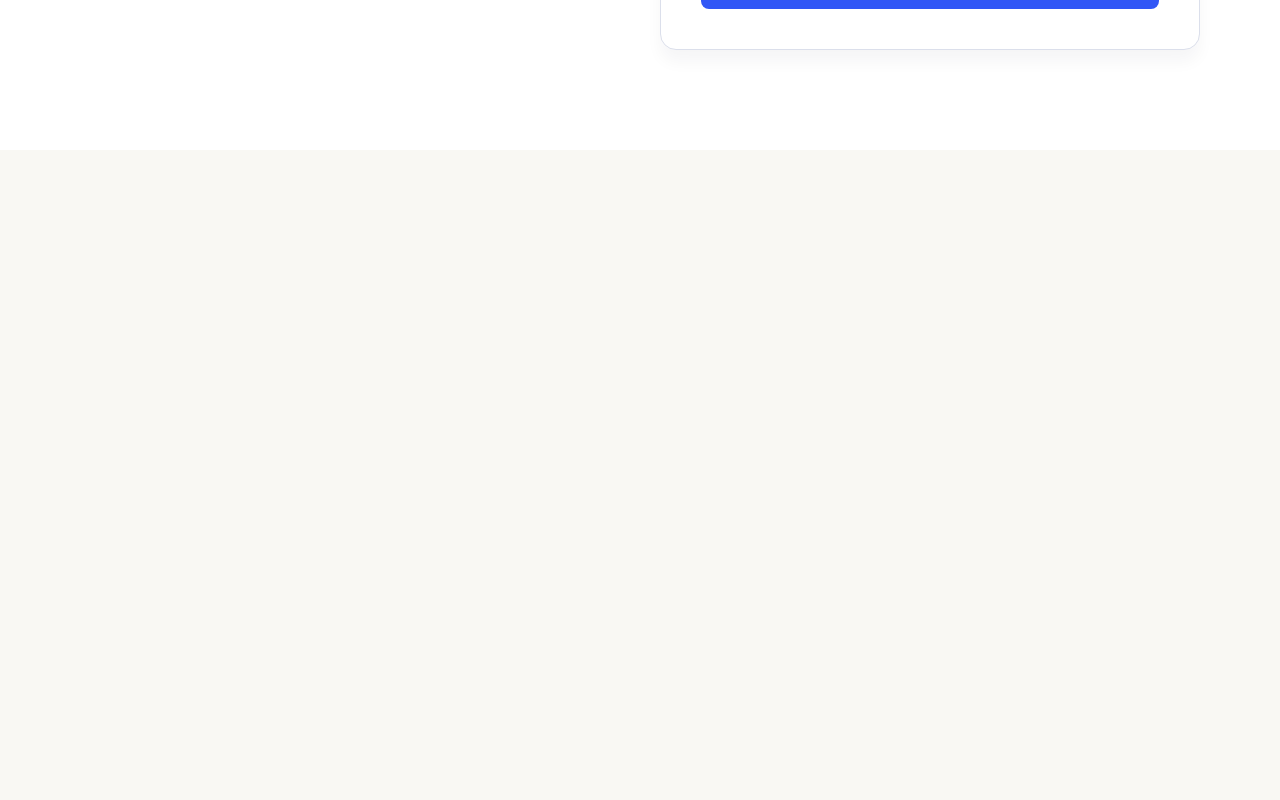
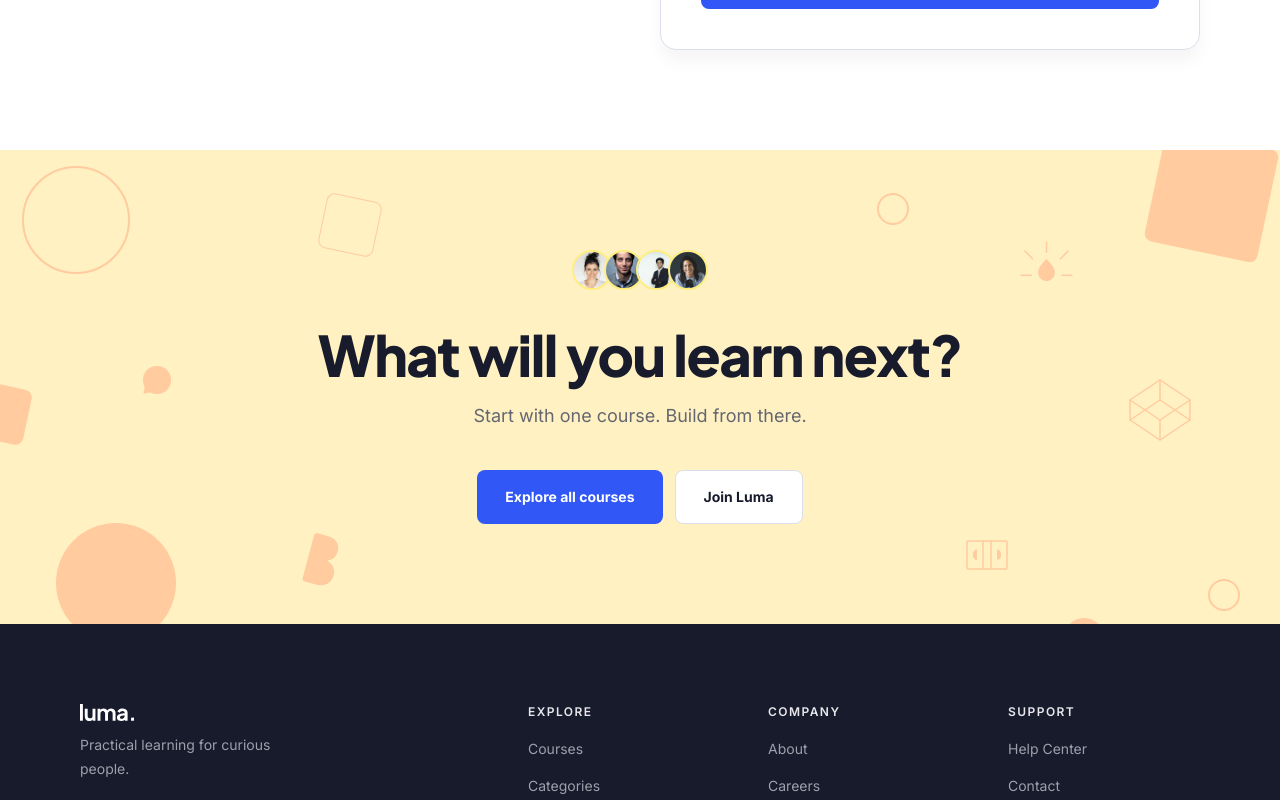
Before and after one commit to phap9060/buzzvel-test, a Next.js app: page / in a window 1280 px wide. Shown: the part 4700-5500 px from the top of the page. Before the commit the page ends 4850 px from the top, so only its background shows below. Built offline with nearby package versions, Linux system fonts and the light colour scheme.

Commit message:
feat(page): complete the landing page composition
Co-Authored-By: Claude Fable 5.2 <noreply@anthropic.com>

```diff
--- a/src/app/page.tsx
+++ b/src/app/page.tsx
@@ -2,8 +2,10 @@ import { Categories } from "@/modules/categories";
 import { Community } from "@/modules/community";
 import { Contact } from "@/modules/contact";
 import { FeaturedCourse } from "@/modules/featured-course";
+import { FinalCta } from "@/modules/final-cta";
 import { Hero } from "@/modules/hero";
 import { HowItWorks } from "@/modules/how-it-works";
+import { SiteFooter } from "@/modules/site-footer";
 import { SiteHeader } from "@/modules/site-header";
 import { Testimonial } from "@/modules/testimonial";
 
@@ -19,7 +21,9 @@ export default function Home() {
         <Testimonial />
         <Community />
         <Contact />
+        <FinalCta />
       </main>
+      <SiteFooter />
     </>
   );
 }
--- a/src/modules/community/data.ts
+++ b/src/modules/community/data.ts
@@ -26,7 +26,7 @@ export const mosaicColumns: readonly MosaicColumn[] = [
       },
       {
         src: photo("person-02"),
-        alt: "Three colleagues gathered around a laptop",
+        alt: "Group of students gathered around a laptop",
         width: 138.03,
         height: 207.05,
       },
@@ -45,7 +45,7 @@ export const mosaicColumns: readonly MosaicColumn[] = [
       },
       {
         src: photo("person-04"),
-        alt: "Two musicians practising by a window",
+        alt: "Two singers rehearsing with a microphone by a window",
         width: 102.72,
         height: 172.54,
       },
@@ -76,7 +76,7 @@ export const mosaicColumns: readonly MosaicColumn[] = [
       },
       {
         src: photo("person-08"),
-        alt: "Teacher on a video call shown on a desktop monitor",
+        alt: "Student watching a teacher on a video call",
         width: 102.72,
         height: 154.08,
       },
```
